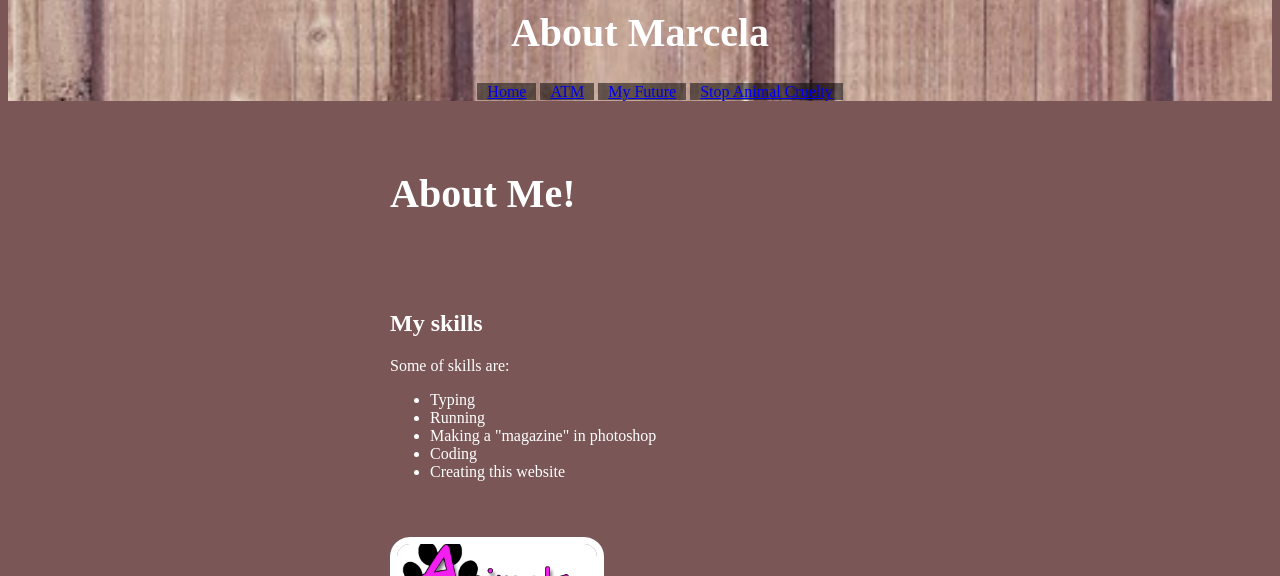
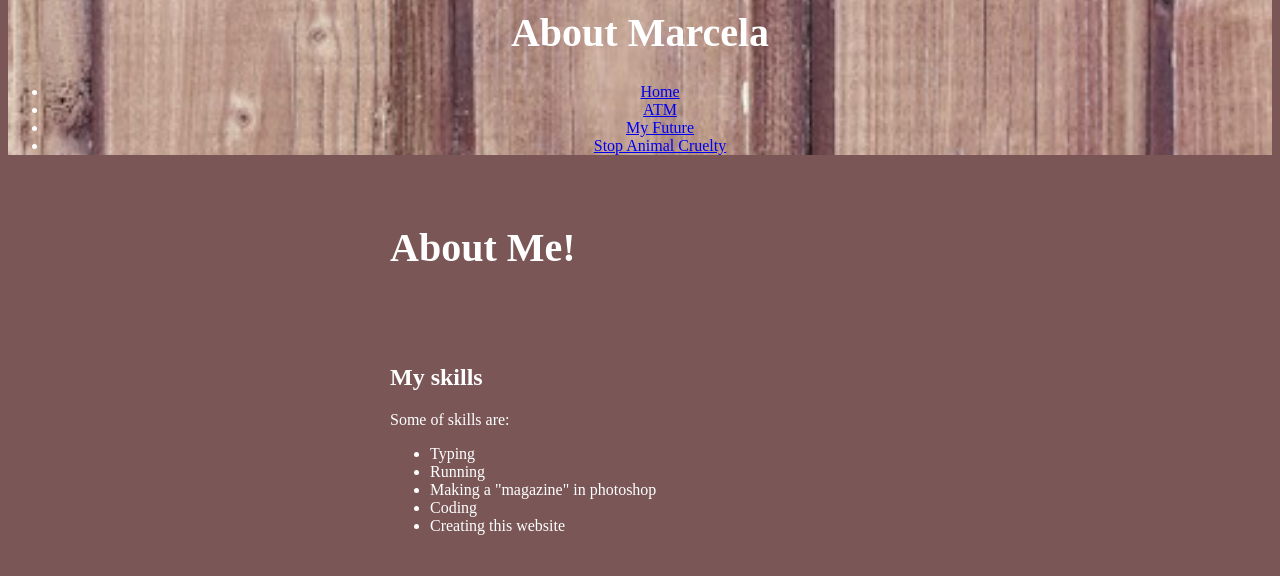
Before and after one commit to MarcelaDeLa/MarcelaDeLa.github.io, a plain HTML site: page index.html in a window 1280 px wide. Shown: the part 224-800 px from the top of the page. Drawn offline with Linux system fonts and the light colour scheme.

Commit message:
Update mystyle.css

```diff
--- a/mystyle.css
+++ b/mystyle.css
@@ -20,7 +20,7 @@ h1 {
       border: 7px solid white;
       border-radius: 20px;
     }
-    .Home {
+    Home {
       background: rgba(0,0,0,0.5);
       color: white;
       display: inline;
```
